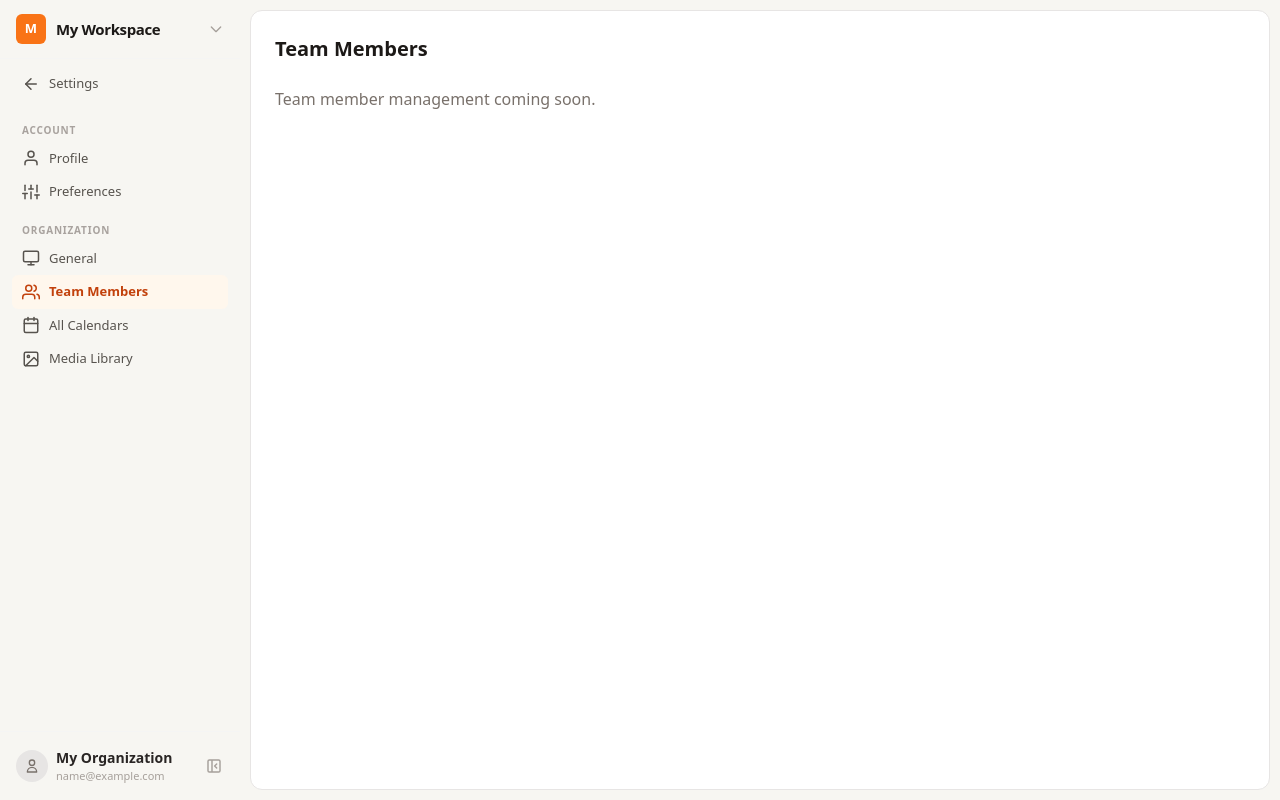
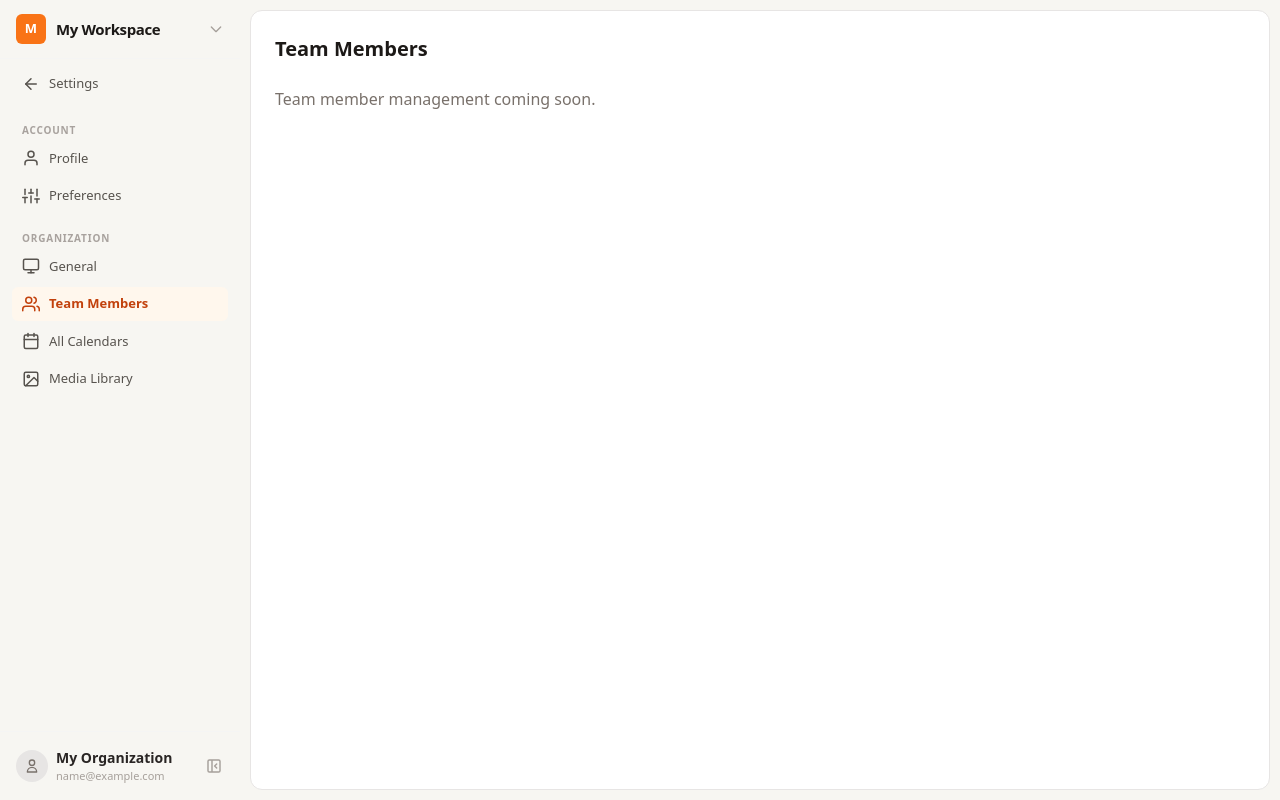
Before and after one commit to wanchurk/wanchurk-studio, a Django app: page /members/ in a window 1280 px wide. Run offline with Django 5.2, Linux system fonts and the light colour scheme; the visitor is signed in with stand-in values (Sample User, id 1); data comes from the database, SQL or seed files in the repository; data that the repository does not hold is empty; style sheets or scripts are compiled from the project's sources.

Commit message:
settings layout update

```diff
--- a/templates/base.html
+++ b/templates/base.html
@@ -11,7 +11,16 @@
     <link rel="apple-touch-icon" sizes="180x180" href="{% static 'favicon/apple-touch-icon.png' %}">
     <link rel="manifest" href="{% static 'favicon/site.webmanifest' %}">
     <link rel="stylesheet" href="{% static 'css/dist/styles.css' %}">
-    <style>[x-cloak] { display: none !important; }</style>
+    <style>
+        [x-cloak] { display: none !important; }
+    </style>
+    <script>
+        // Set sidebar width before first paint to prevent flash
+        document.documentElement.style.setProperty(
+            '--sidebar-initial-w',
+            localStorage.getItem('sidebarCollapsed') === 'true' ? '60px' : '240px'
+        );
+    </script>
     {% block extra_head %}{% endblock %}
 </head>
 <body class="text-gray-900 min-h-screen" style="background: var(--surface-page);">
@@ -27,8 +36,10 @@
          x-data="{ sidebarCollapsed: localStorage.getItem('sidebarCollapsed') === 'true' }"
          x-effect="localStorage.setItem('sidebarCollapsed', sidebarCollapsed)">
         <!-- Sidebar -->
-        <aside class="flex flex-col flex-shrink-0 transition-all duration-200"
-               :class="sidebarCollapsed ? 'w-[60px] sidebar-collapsed' : 'w-60'">
+        <aside class="flex flex-col flex-shrink-0"
+               style="width: var(--sidebar-initial-w)"
+               :class="sidebarCollapsed ? 'w-[60px] sidebar-collapsed' : 'w-60'"
+               x-init="$el.style.removeProperty('width'); $nextTick(() => $el.classList.add('transition-all', 'duration-200'))"
 
             <!-- Workspace switcher (top of sidebar) -->
             <div class="relative border-b border-stone-100" x-data="{ wsOpen: false }">
--- a/templates/layouts/settings.html
+++ b/templates/layouts/settings.html
@@ -10,29 +10,29 @@
 </a>
 
 <div class="sidebar-section-label">Account</div>
-<a href="{% url 'accounts:settings' %}" class="sidebar-nav-item {% if settings_active == 'profile' %}active{% endif %}">
+<a href="{% url 'accounts:settings' %}" class="sidebar-nav-item mb-1 {% if settings_active == 'profile' %}active{% endif %}">
     <svg class="flex-shrink-0" width="18" height="18" fill="none" stroke="currentColor" viewBox="0 0 24 24" stroke-width="2" stroke-linecap="round" stroke-linejoin="round"><path d="M20 21v-2a4 4 0 00-4-4H8a4 4 0 00-4 4v2"/><circle cx="12" cy="7" r="4"/></svg>
     <span class="sidebar-nav-label">Profile</span>
 </a>
-<a href="{% url 'accounts:settings' %}?tab=preferences" class="sidebar-nav-item {% if settings_active == 'preferences' %}active{% endif %}">
+<a href="{% url 'accounts:settings' %}?tab=preferences" class="sidebar-nav-item mb-1 {% if settings_active == 'preferences' %}active{% endif %}">
     <svg class="flex-shrink-0" width="18" height="18" fill="none" stroke="currentColor" viewBox="0 0 24 24" stroke-width="2" stroke-linecap="round" stroke-linejoin="round"><line x1="4" y1="21" x2="4" y2="14"/><line x1="4" y1="10" x2="4" y2="3"/><line x1="12" y1="21" x2="12" y2="12"/><line x1="12" y1="8" x2="12" y2="3"/><line x1="20" y1="21" x2="20" y2="16"/><line x1="20" y1="12" x2="20" y2="3"/><line x1="1" y1="14" x2="7" y2="14"/><line x1="9" y1="8" x2="15" y2="8"/><line x1="17" y1="16" x2="23" y2="16"/></svg>
     <span class="sidebar-nav-label">Preferences</span>
 </a>
 
 <div class="sidebar-section-label">Organization</div>
-<a href="{% url 'organizations:settings' %}" class="sidebar-nav-item {% if settings_active == 'general' %}active{% endif %}">
+<a href="{% url 'organizations:settings' %}" class="sidebar-nav-item mb-1 {% if settings_active == 'general' %}active{% endif %}">
     <svg class="flex-shrink-0" width="18" height="18" fill="none" stroke="currentColor" viewBox="0 0 24 24" stroke-width="2" stroke-linecap="round" stroke-linejoin="round"><rect x="2" y="3" width="20" height="14" rx="2" ry="2"/><line x1="8" y1="21" x2="16" y2="21"/><line x1="12" y1="17" x2="12" y2="21"/></svg>
     <span class="sidebar-nav-label">General</span>
 </a>
-<a href="{% url 'members:list' %}" class="sidebar-nav-item {% if settings_active == 'members' %}active{% endif %}">
+<a href="{% url 'members:list' %}" class="sidebar-nav-item mb-1 {% if settings_active == 'members' %}active{% endif %}">
     <svg class="flex-shrink-0" width="18" height="18" fill="none" stroke="currentColor" viewBox="0 0 24 24" stroke-width="2" stroke-linecap="round" stroke-linejoin="round"><path d="M17 21v-2a4 4 0 00-4-4H5a4 4 0 00-4 4v2"/><circle cx="9" cy="7" r="4"/><path d="M23 21v-2a4 4 0 00-3-3.87M16 3.13a4 4 0 010 7.75"/></svg>
     <span class="sidebar-nav-label">Team Members</span>
 </a>
-<a href="{% url 'organizations:cross_workspace_calendar' %}" class="sidebar-nav-item {% if settings_active == 'calendars' %}active{% endif %}">
+<a href="{% url 'organizations:cross_workspace_calendar' %}" class="sidebar-nav-item mb-1 {% if settings_active == 'calendars' %}active{% endif %}">
     <svg class="flex-shrink-0" width="18" height="18" fill="none" stroke="currentColor" viewBox="0 0 24 24" stroke-width="2" stroke-linecap="round" stroke-linejoin="round"><rect x="3" y="4" width="18" height="18" rx="2" ry="2"/><line x1="16" y1="2" x2="16" y2="6"/><line x1="8" y1="2" x2="8" y2="6"/><line x1="3" y1="10" x2="21" y2="10"/></svg>
     <span class="sidebar-nav-label">All Calendars</span>
 </a>
-<a href="{% url 'media_library_org:shared_index' %}" class="sidebar-nav-item {% if settings_active == 'media' %}active{% endif %}">
+<a href="{% url 'media_library_org:shared_index' %}" class="sidebar-nav-item mb-1 {% if settings_active == 'media' %}active{% endif %}">
     <svg class="flex-shrink-0" width="18" height="18" fill="none" stroke="currentColor" viewBox="0 0 24 24" stroke-width="2" stroke-linecap="round" stroke-linejoin="round"><rect x="3" y="3" width="18" height="18" rx="2" ry="2"/><circle cx="8.5" cy="8.5" r="1.5"/><polyline points="21 15 16 10 5 21"/></svg>
     <span class="sidebar-nav-label">Media Library</span>
 </a>
```
Also changed, not shown: templates/layouts/workspace_settings.html (+6 -2 lines).
